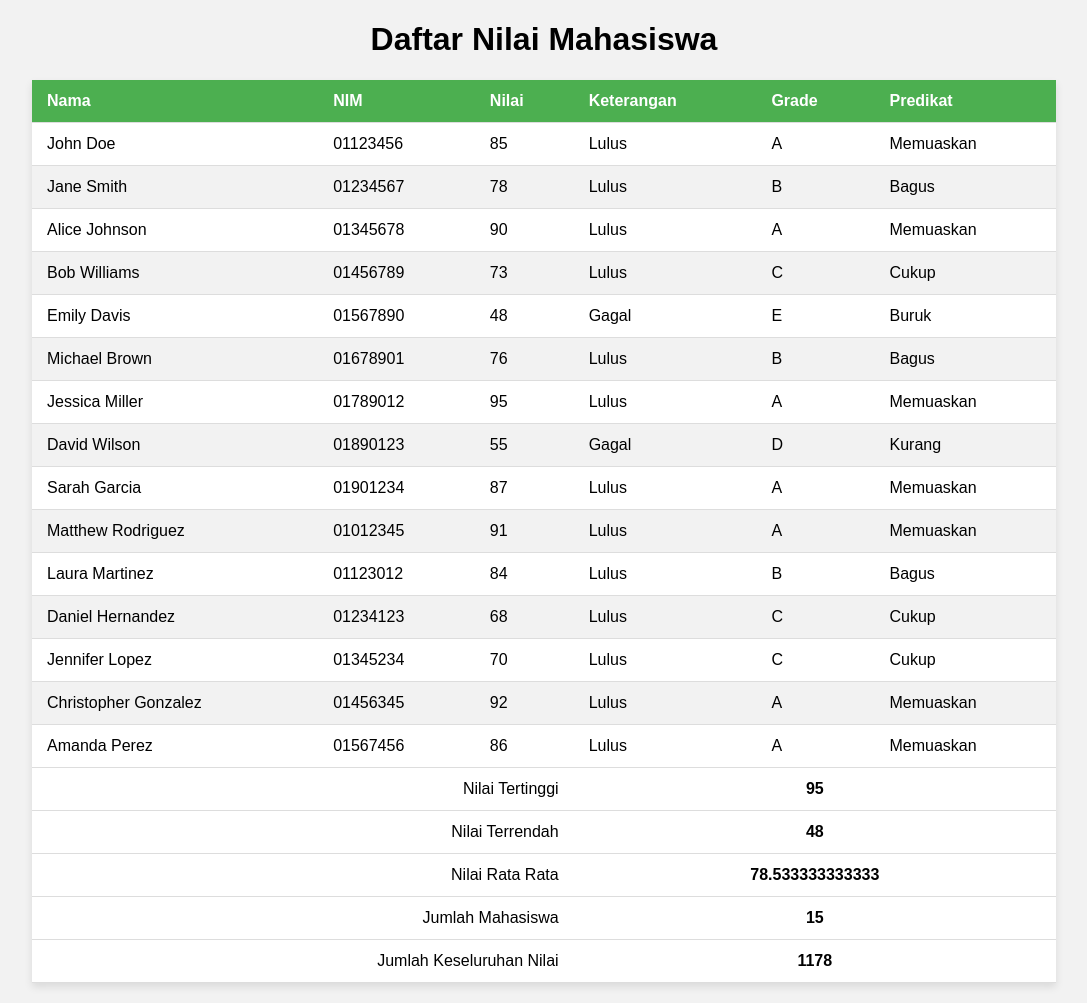
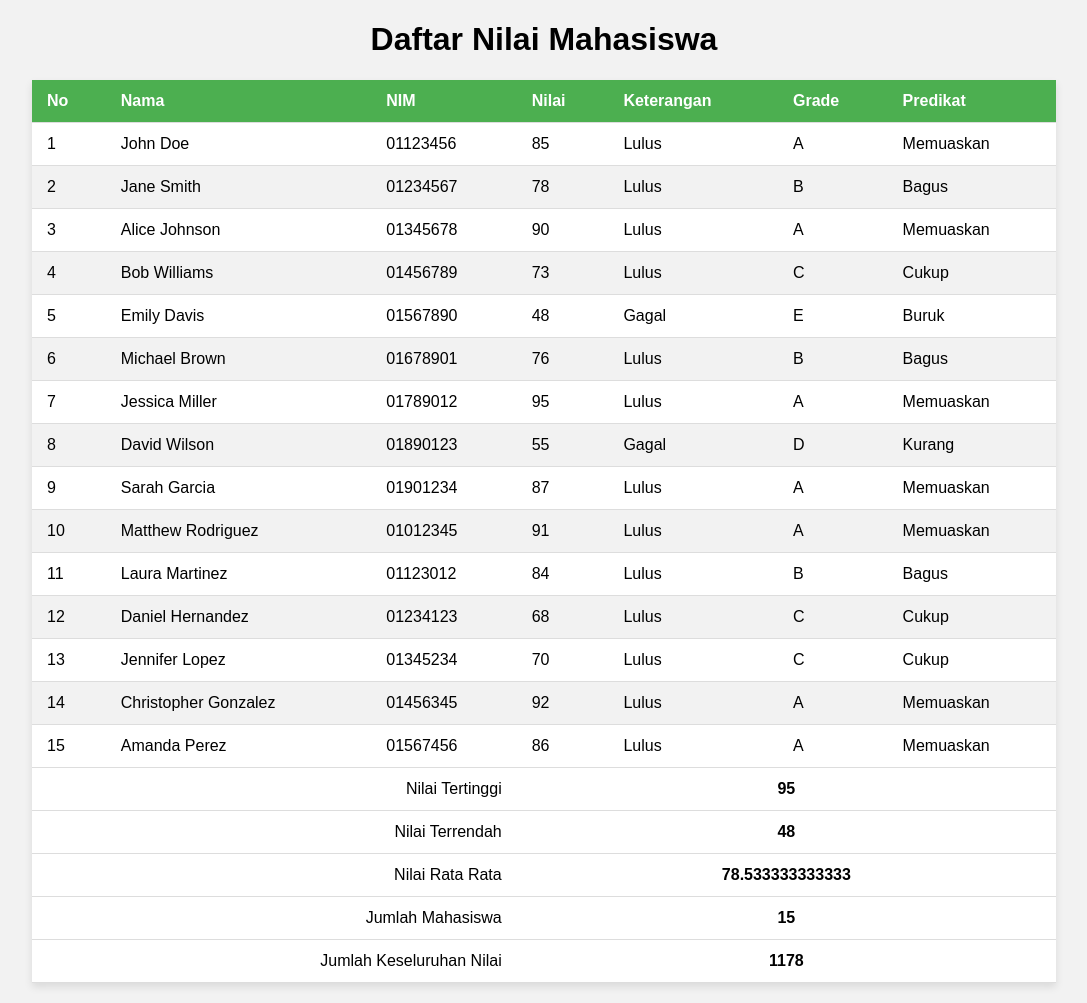
Before and after one commit to rozirwoba/php_3, a PHP site: page / in a window 1280 px wide. Shown: the whole page, without its empty margins (96-1183 px from the left). Run offline with PHP 8.4, Linux system fonts and the light colour scheme.

Commit message:
Update Nembahkan Nomor

```diff
--- a/index.php
+++ b/index.php
@@ -33,7 +33,7 @@ $daftar_mahasiswa = [
     $mahasiswa_15,
 ];
 
-$daftar_field = ['Nama', 'NIM', 'Nilai', 'Keterangan', 'Grade', 'Predikat'];
+$daftar_field = ['No', 'Nama', 'NIM', 'Nilai', 'Keterangan', 'Grade', 'Predikat'];
 $nilai_mahasiswa = array_column($daftar_mahasiswa, 'nilai');
 $total_nilai = array_sum($nilai_mahasiswa);
 $nilai_tertinggi = max($nilai_mahasiswa);
@@ -75,6 +75,7 @@ $data_akhir = [
             </thead>
             <tbody>
                 <?php
+                    $no = 1;
                     foreach ($daftar_mahasiswa as $value) {
                         if ($value['nilai'] >= 85) {
                             $grade = 'A';
@@ -110,6 +111,7 @@ $data_akhir = [
                         };
                 ?>
                 <tr>
+                    <td><?= $no++ ?></td>
                     <td><?= $value['nama'] ?></td>
                     <td><?= $value['nim'] ?></td>
                     <td><?= $value['nilai'] ?></td>
```
